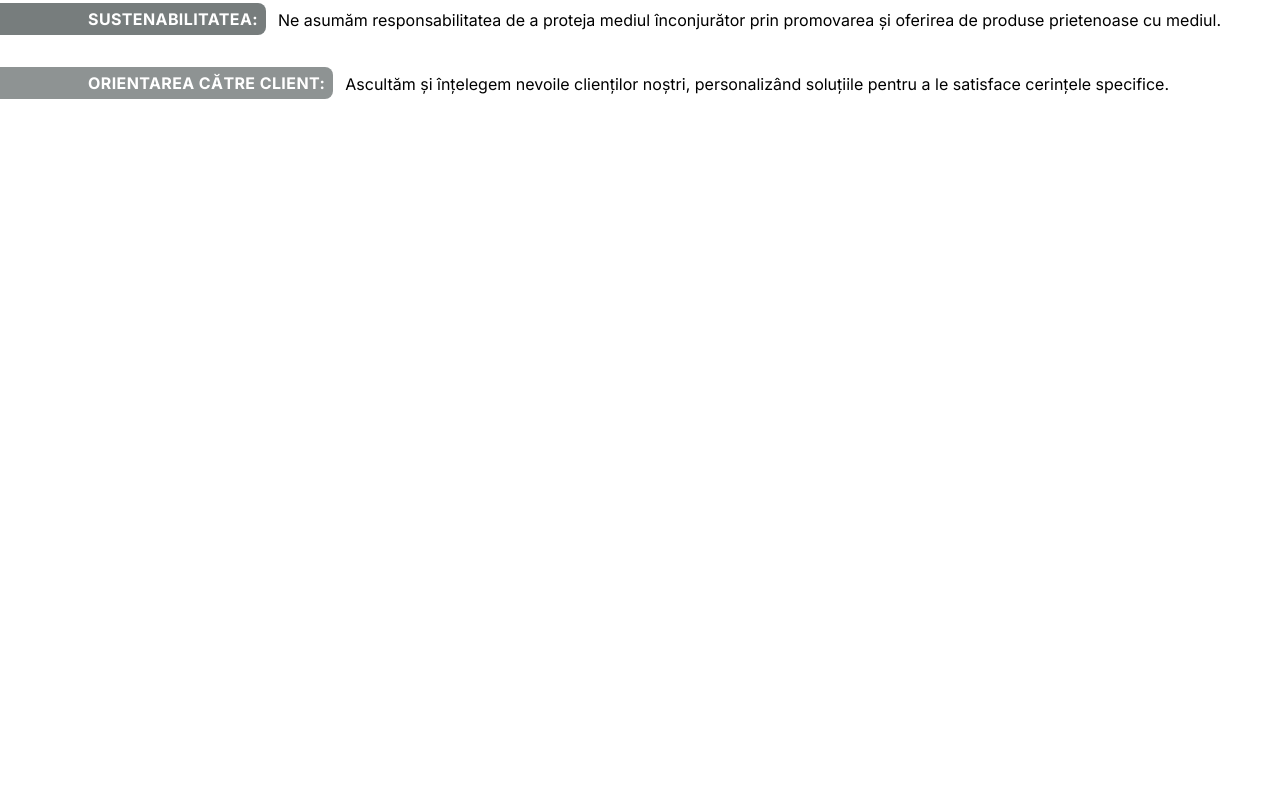
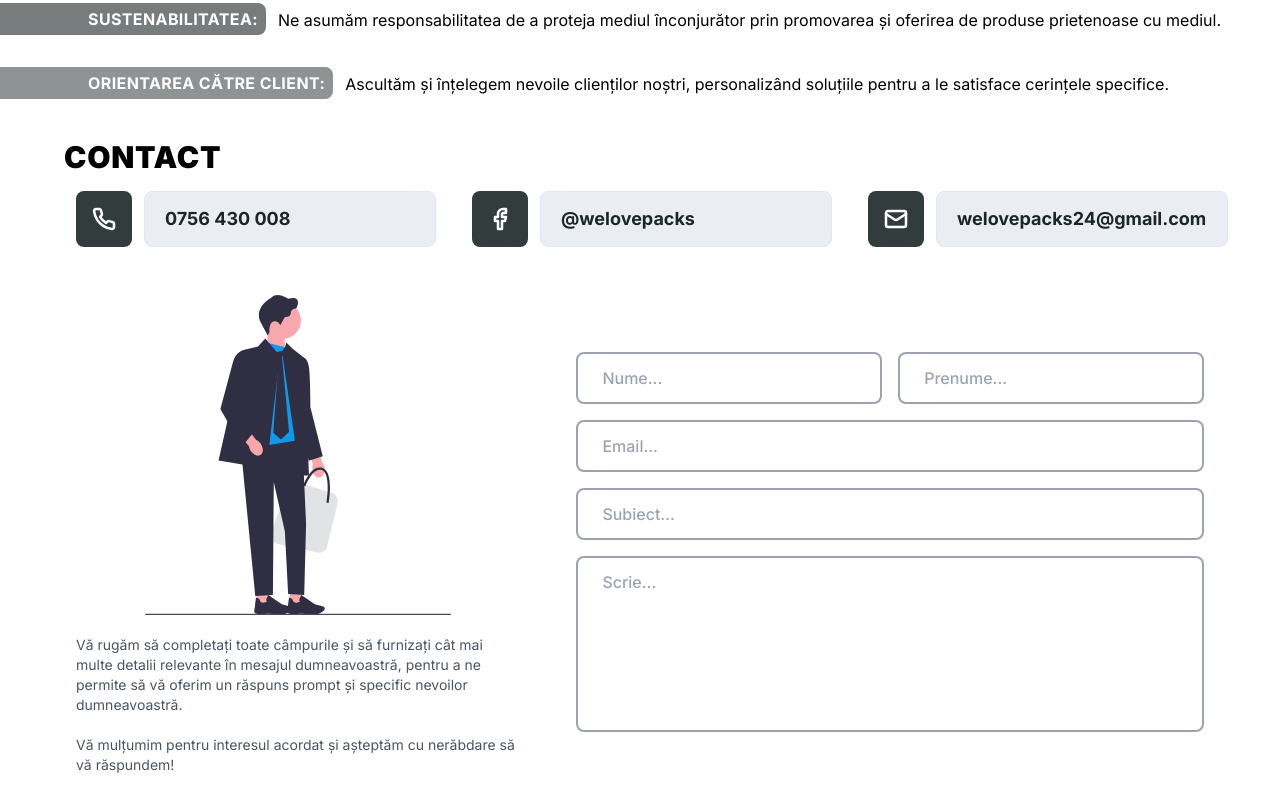
Before and after one commit to Glassto/welovepacks, a website: page index.html in a window 1280 px wide. Shown: the part 2294-3105 px from the top of the page. Before the commit the page ends 2553 px from the top, so only its background shows below. Drawn offline with nearby package versions, Linux system fonts and the light colour scheme; a web font is replaced by a local one.

Commit message:
Add files via upload

```diff
--- a/index.html
+++ b/index.html
@@ -270,5 +270,95 @@
         </div>
       </div>
     </about>
+
+    <div class="mt-10 lg:mx-16 sm:mx-8 phoneS:mx-2 transition-all ease-in-out duration-300">
+      <div>
+        <p class="uppercase font-display font-black sm:text-3xl phoneS:text-2xl tracking-wide mb-4">CONTACT</p>
+      </div>
+      <div class="flex lg:flex-nowrap phoneS:flex-wrap items-center lg:w-full justify-between lg:gap-9 phoneS:gap-5 mx-3">
+        <div class="flex items-center w-full min-h-14 gap-3">
+          <img class="sm:h-14 phoneS:h-12 p-4 bg-[#333C3D] rounded-lg" src="img/icons/phone.svg" alt="" />
+          <a
+            class="flex items-center w-full font-display font-bold text-main-blue sm:text-lg phoneS:text-base py-4 px-5 sm:h-14 phoneS:h-12 bg-[rgba(234,238,244,255)] rounded-lg border border-solid border-slate-200"
+            href="tel:0756 430 008"
+            >0756 430 008</a
+          >
+        </div>
+        <div class="flex items-center w-full min-h-14 gap-3">
+          <img class="sm:h-14 phoneS:h-12 p-4 bg-[#333C3D] rounded-lg" src="img/icons/facebook.svg" alt="" />
+          <a
+            class="flex items-center w-full font-display font-bold text-main-blue sm:text-lg phoneS:text-base py-4 px-5 sm:h-14 phoneS:h-12 bg-[rgba(234,238,244,255)] rounded-lg border border-solid border-slate-200"
+            href="https://www.facebook.com/people/We-love-packs/100088191474601"
+            target="_blank"
+            >@welovepacks</a
+          >
+        </div>
+        <div class="flex items-center w-full min-h-14 gap-3">
+          <img class="sm:h-14 phoneS:h-12 p-4 bg-[#333C3D] rounded-lg" src="img/icons/email.svg" alt="" />
+          <a
+            class="flex items-center w-full font-display font-bold text-main-blue sm:text-lg phoneS:text-base py-4 px-5 sm:h-14 phoneS:h-12 bg-[rgba(234,238,244,255)] rounded-lg border border-solid border-slate-200"
+            href="mailto:welovepacks24@gmail.com"
+            >welovepacks24@gmail.com</a
+          >
+        </div>
+      </div>
+
+      <div class="mt-12 mx-3 flex md:flex-row phoneS:flex-col items-center justify-between lg:gap-14 phoneS:gap-1">
+        <div class="min-w-100">
+          <div class="flex justify-center">
+            <img class="md:h-80 phoneS:h-64" src="img/images/contact-illustration.svg" alt="" />
+          </div>
+          <div class="mb-5">
+            <p class="font-display font-normal text-gray-600 sm:text-sm phoneS:text-xs mt-5 md:mx-0 phoneS:mx-7 max-w-[600px]">
+              Vă rugăm să completați toate câmpurile și să furnizați cât mai multe detalii relevante în mesajul dumneavoastră, pentru a ne permite să vă oferim un răspuns prompt și specific nevoilor
+              dumneavoastră. <br />
+              <br />
+              Vă mulțumim pentru interesul acordat și așteptăm cu nerăbdare să vă răspundem!
+            </p>
+          </div>
+        </div>
+        <form class="space-y-4">
+          <div class="flex items-center gap-4">
+            <input
+              class="font-display font-medium sm:text-base phoneS:text-sm capitalize py-3 px-6 w-full border-solid border-2 border-gray-400 focus:border-[#333C3D] focus:outline-gray-700 rounded-lg"
+              type="text"
+              name=""
+              id=""
+              placeholder="Nume..."
+            />
+            <input
+              class="font-display font-medium sm:text-base phoneS:text-sm capitalize py-3 px-6 w-full border-solid border-2 border-gray-400 focus:border-[#333C3D] focus:outline-gray-700 rounded-lg"
+              type="text"
+              name=""
+              id=""
+              placeholder="Prenume..."
+            />
+          </div>
+          <input
+            class="font-display font-medium sm:text-base phoneS:text-sm py-3 px-6 w-full border-solid border-2 border-gray-400 focus:border-[#333C3D] focus:outline-gray-700 invalid:border-pink-500 invalid:text-pink-600 focus:invalid:outline-pink-500 focus:invalid:border-pink-500 rounded-lg"
+            type="email"
+            name=""
+            id=""
+            placeholder="Email..."
+          />
+          <input
+            class="font-display font-medium sm:text-base phoneS:text-sm py-3 px-6 my-3 w-full border-solid border-2 border-gray-400 focus:border-[#333C3D] focus:outline-gray-700 rounded-lg"
+            type="text"
+            name=""
+            id=""
+            placeholder="Subiect..."
+          />
+          <textarea
+            class="font-display resize-none sm:text-base phoneS:text-sm font-medium py-3 px-6 h-44 w-full border-solid border-2 border-gray-400 focus:border-[#333C3D] focus:outline-gray-700 rounded-lg"
+            type="text"
+            name=""
+            id=""
+            placeholder="Scrie..."
+            name=""
+            id=""
+          ></textarea>
+        </form>
+      </div>
+    </div>
   </body>
 </html>
--- a/tailwind.config.js
+++ b/tailwind.config.js
@@ -5,6 +5,9 @@ module.exports = {
   content: ["./src/**/*.{html,js}"],
   theme: {
     extend: {
+      minWidth: {
+        '100': '25rem',
+      },
       fontSize: {
         title: '22px',
       },
--- a/twconf.js
+++ b/twconf.js
@@ -1,6 +1,9 @@
 tailwind.config = {
         theme: {
           extend: {
+            minWidth: {
+              '100': '25rem',
+            },
             fontSize: {
               title: '22px',
             },
```
Also changed, not shown: package.json (added, +19 -0 lines), img/icons/email.svg (added), img/icons/facebook.svg (added), img/icons/phone.svg (added), img/images/contact-illustration.svg (added), 1 other file.
